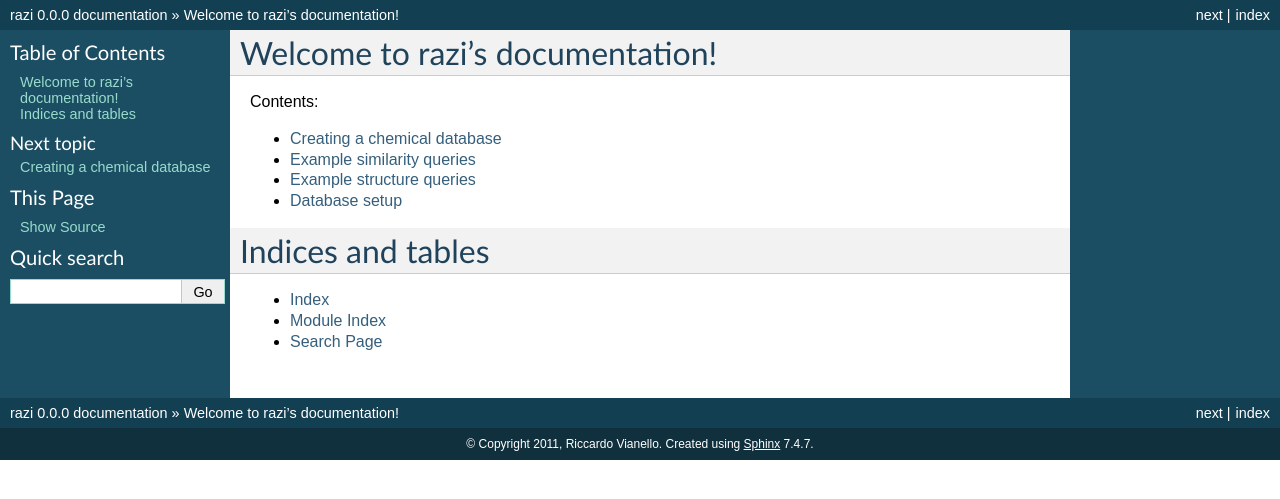
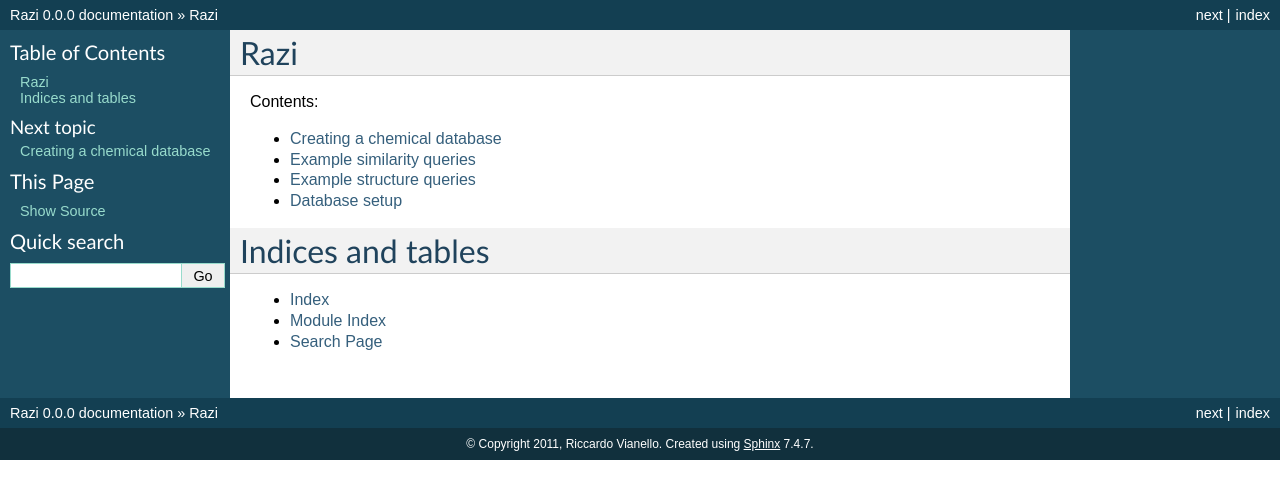
Before and after one commit to rvianello/razi, a Sphinx documentation site: the page built from docs/index.rst, in a window 1280 px wide. Shown: the top 499 px of the page. Built offline with Sphinx 7.4.7, drawn with Linux system fonts in a browser that asks for light colours.

Commit message:
minor fixes

```diff
--- a/docs/conf.py
+++ b/docs/conf.py
@@ -43,7 +43,7 @@
 master_doc = 'index'
 
 # General information about the project.
-project = u'razi'
+project = u'Razi'
 copyright = u'2011, Riccardo Vianello'
 
 # The version info for the project you're documenting, acts as replacement for
@@ -215,6 +215,6 @@
 # One entry per manual page. List of tuples
 # (source start file, name, description, authors, manual section).
 man_pages = [
-    ('index', 'razi', u'razi Documentation',
+    ('index', 'Razi', u'Razi Documentation',
      [u'Riccardo Vianello'], 1)
 ]
--- a/docs/index.rst
+++ b/docs/index.rst
@@ -3,8 +3,8 @@
    You can adapt this file completely to your liking, but it should at least
    contain the root `toctree` directive.
 
-Welcome to razi's documentation!
-================================
+Razi
+====
 
 Contents:
 
```
